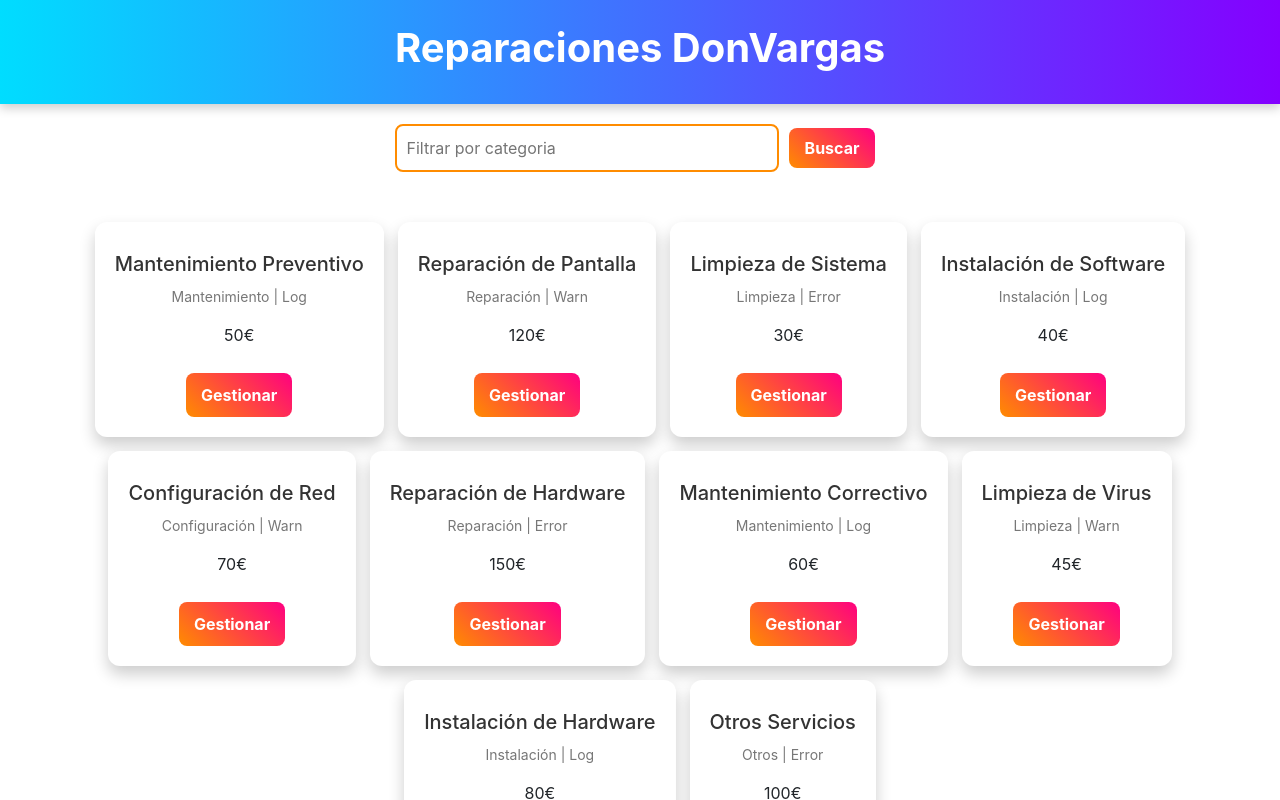
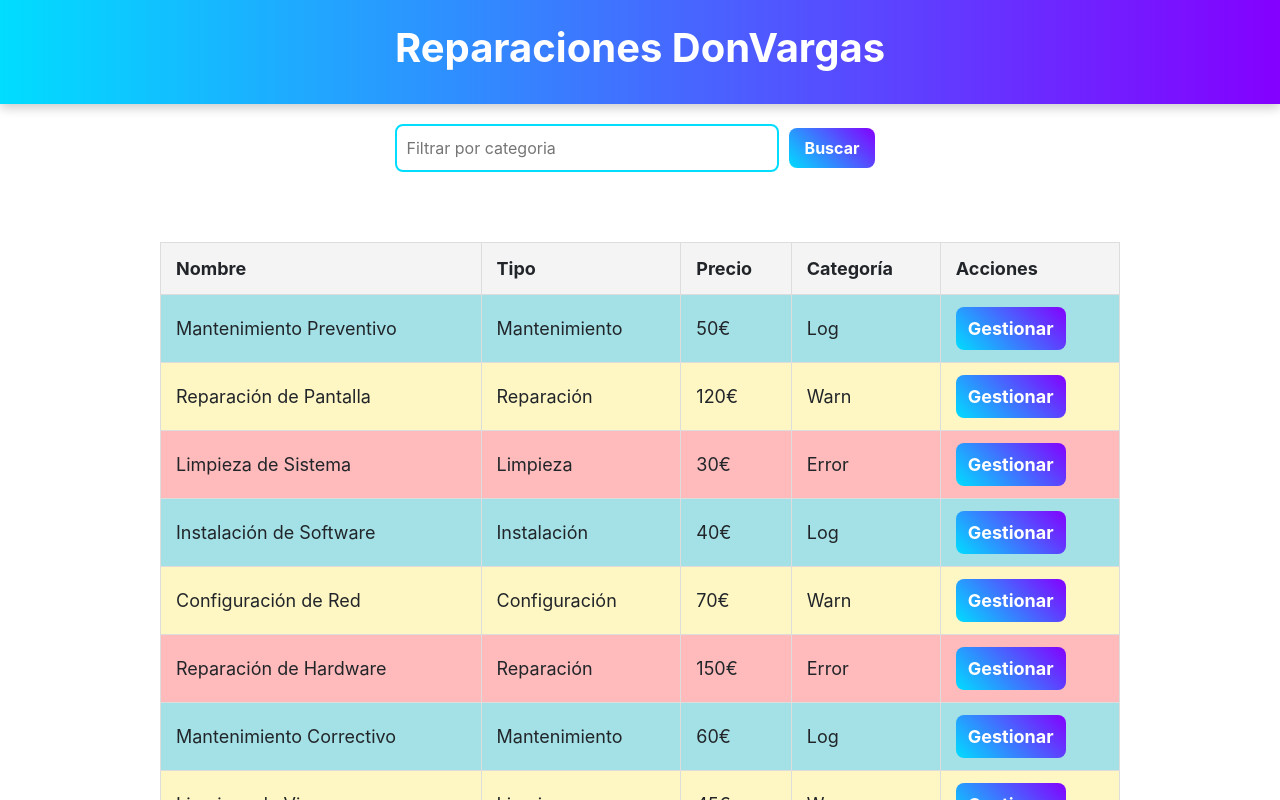
Before and after one commit to avargss/service-form-angular, an Angular app: page /incidentes in a window 1280 px wide. Shown: the top 800 px of the page. Built offline with nearby package versions, Linux system fonts and the light colour scheme; data requests are answered from the project's data file.

Commit message:
Falta implementar contador de incidencias en los servicios y hacer todo el form

```diff
--- a/src/app/components/incidencias/incidencias.component.css
+++ b/src/app/components/incidencias/incidencias.component.css
@@ -1,3 +1,53 @@
+.results {
+    display: flex;
+    justify-content: center;
+    justify-self: center;
+    margin-top: 50px;
+    margin-bottom: 50px;
+    width: 75%;
+}
+
+table {
+    width: 100%;
+    border-collapse: collapse;
+    margin: 20px 0;
+    font-size: 18px;
+    text-align: left;
+}
+
+table th, table td {
+    padding: 12px 15px;
+    border: 1px solid #ddd;
+}
+
+table th {
+    background-color: #f4f4f4;
+}
+
+table tr:nth-child(even) {
+    background-color: #f9f9f9;
+}
+
+table tr:hover {
+    background-color: #f1f1f1;
+}
+
+button {
+    padding: 8px 12px;
+    background: linear-gradient(45deg, #00ddff, #8400ff);
+    color: white;
+    font-weight: bold;
+    border-radius: 8px;
+    border: none;
+    cursor: pointer;
+    transition: background 0.3s ease-in-out, transform 0.2s ease-in-out;
+}
+
+button:hover {
+    background: linear-gradient(45deg, #8400ff, #00ddff);
+    transform: scale(1.1);
+}
+
 .listing {
     display: flex;
     flex-direction: column;
@@ -36,7 +86,7 @@
     padding: 10px 15px;
     margin-top: 10px;
     text-decoration: none;
-    background: linear-gradient(45deg, #ff8c00, #ff0080);
+    background: linear-gradient(45deg, #00ddff, #8400ff);
     color: white;
     font-weight: bold;
     border-radius: 8px;
@@ -45,6 +95,22 @@
 }
 
 .listing button:hover {
-    background: linear-gradient(45deg, #ff0080, #ff8c00);
+    background: linear-gradient(45deg, #8400ff, #00ddff);
     transform: scale(1.1);
 }
+
+@media (min-width: 500px) and (max-width: 768px) {
+    .results {
+        grid-template-columns: repeat(2, 1fr);
+    }
+
+    input[type="text"] {
+        width: 70%;
+    }
+}
+
+@media (max-width: 499px) {
+    .results {
+        grid-template-columns: 1fr;
+    }
+}
--- a/src/app/components/incidencias/incidencias.component.html
+++ b/src/app/components/incidencias/incidencias.component.html
@@ -1,6 +1,23 @@
-<section class="listing">
-  <h2 class="listing-heading">{{ incidencia.nombre }}</h2>
-  <p class="listing-size">{{ incidencia.tipo }} | {{incidencia.categoria}}</p>
-  <p class="listing-price">{{ incidencia.precio }}€</p>
-  <button (click)="selectIncidencia()">Gestionar</button>
+<section class="results">
+  <table>
+    <thead>
+      <tr>
+        <th>Nombre</th>
+        <th>Tipo</th>
+        <th>Precio</th>
+        <th>Categoría</th>
+        <th>Acciones</th>
+      </tr>
+    </thead>
+    <tbody>
+      <tr *ngFor="let incidencia of filteredIncidenciasList"
+        [ngStyle]="{'background-color': getBackgroundColor(incidencia.categoria)}">
+        <td>{{ incidencia.nombre }}</td>
+        <td>{{ incidencia.tipo }}</td>
+        <td>{{ incidencia.precio }}€</td>
+        <td>{{ incidencia.categoria }}</td>
+        <td><button (click)="selectIncidencia(incidencia);">Gestionar</button></td>
+      </tr>
+    </tbody>
+  </table>
 </section>
--- a/src/app/components/incidencias/incidencias.component.ts
+++ b/src/app/components/incidencias/incidencias.component.ts
@@ -12,12 +12,12 @@ import { IncidenciasService } from '../../services/incidencias.service';
 })
 export class IncidenciasComponent {
 
-  @Input() incidencia!: Incidencias;
+  @Input() filteredIncidenciasList: Incidencias[] = [];
   @Output() incidenciaSeleccionada = new EventEmitter<Incidencias>();
 
   incidenciasList: Incidencias[] = [];
   incidenciasService: IncidenciasService = inject(IncidenciasService);
-  filteredIncidenciasList: Incidencias[] = [];
+
 
   constructor() {
     this.incidenciasService.getAllIncidencias().then((incidenciasList: Incidencias[]) => {
@@ -44,12 +44,21 @@ export class IncidenciasComponent {
 
   }
 
-  selectIncidencia() {
-    console.log('Incidencia seleccionada', this.incidencia);
-
-    this.incidenciaSeleccionada.emit(this.incidencia);
+  selectIncidencia(incidencia: Incidencias) {
+    this.incidenciaSeleccionada.emit(incidencia);
   }
 
-
+  getBackgroundColor(categoria: string): string {
+    switch (categoria) {
+      case 'Log':
+        return 'rgba(88, 200, 210, 0.548)';
+      case 'Warn':
+        return 'rgba(253, 236, 128, 0.475)';
+      case 'Error':
+        return 'rgba(255, 133, 133, 0.552)';
+      default:
+        return 'white';
+    }
+  }
 
 }
--- a/src/app/components/ver-incidencias/ver-incidencias.component.css
+++ b/src/app/components/ver-incidencias/ver-incidencias.component.css
@@ -1,12 +1,3 @@
-.results {
-    display: flex;
-    flex-wrap: wrap;
-    justify-content: center;
-    gap: 14px;
-    margin-top: 50px;
-    margin-bottom: 50px;
-}
-
 section form {
     display: flex;
     align-items: center;
@@ -16,7 +7,7 @@ section form {
 }
 
 input[type="text"] {
-    border: solid 2px #ff8c00;
+    border: solid 2px #00ddff;
     padding: 10px;
     border-radius: 8px;
     width: 30%;
@@ -28,7 +19,7 @@ input[type="text"] {
 }
 
 input[type="text"]:focus {
-    border-color: #ff0080;
+    border-color: #8400ff;
     box-shadow: 0px 0px 5px rgba(255, 0, 128, 0.5);
 }
 
@@ -37,7 +28,7 @@ button.primary {
     border: none;
     padding: 8px 16px;
     margin-right: 10px;
-    background: linear-gradient(45deg, #ff8c00, #ff0080);
+    background: linear-gradient(45deg, #00ddff, #8400ff);
     color: white;
     font-size: 16px;
     font-weight: bold;
@@ -54,7 +45,7 @@ button.primary:hover {
 h1 {
     font-size: 28px;
     font-weight: bold;
-    color: #ff8c00;
+    color: #00ddff;
     text-align: center;
     margin-top: 20px;
     text-transform: uppercase;
@@ -81,19 +72,3 @@ h1 {
     color: #777;
     margin: 5px 0;
 }
-
-@media (min-width: 500px) and (max-width: 768px) {
-    .results {
-        grid-template-columns: repeat(2, 1fr);
-    }
-
-    input[type="text"] {
-        width: 70%;
-    }
-}
-
-@media (max-width: 499px) {
-    .results {
-        grid-template-columns: 1fr;
-    }
-}
--- a/src/app/components/ver-incidencias/ver-incidencias.component.html
+++ b/src/app/components/ver-incidencias/ver-incidencias.component.html
@@ -1,11 +1,12 @@
 <section>
-    <form>
-        <input type="text" placeholder="Filtrar por categoria" #filter (submit)="filterResults(filter.value)" />
+    <form (submit)="filterResults(filter.value); $event.preventDefault();">
+        <input type="text" placeholder="Filtrar por categoria" #filter />
         <button class="primary" type="button" (click)="filterResults(filter.value)">Buscar</button>
     </form>
 </section>
 
-<section *ngIf="incidenciaSeleccionada" class="selected-incidencia" [ngStyle]="{'background-color': getBackgroundColor(incidenciaSeleccionada.categoria)}">
+<section *ngIf="incidenciaSeleccionada" class="selected-incidencia"
+    [ngStyle]="{'background-color': getBackgroundColor(incidenciaSeleccionada.categoria)}">
     <h2>{{ incidenciaSeleccionada.nombre }}</h2>
     <p>Tipo: {{ incidenciaSeleccionada.tipo }}</p>
     <p>Precio: {{ incidenciaSeleccionada.precio }}€</p>
@@ -15,8 +16,4 @@
     <button class="primary" (click)="closeIncidencia()">Cerrar</button>
 </section>
 
-<section class="results">
-    <app-incidencias *ngFor="let incidencia of filteredIncidenciasList" [incidencia]="incidencia"
-        (incidenciaSeleccionada)="selectIncidencia($event)">
-    </app-incidencias>
-</section>
+<app-incidencias [filteredIncidenciasList]="filteredIncidenciasList" (incidenciaSeleccionada)="selectIncidencia($event)"></app-incidencias>
--- a/src/app/components/ver-incidencias/ver-incidencias.component.ts
+++ b/src/app/components/ver-incidencias/ver-incidencias.component.ts
@@ -2,11 +2,11 @@ import { Component, inject } from '@angular/core';
 import { Incidencias } from '../../model/incidencias';
 import { IncidenciasService } from '../../services/incidencias.service';
 import { IncidenciasComponent } from "../incidencias/incidencias.component";
-import { NgFor, NgIf, NgStyle } from '@angular/common';
+import { NgIf, NgStyle } from '@angular/common';
 
 @Component({
   selector: 'app-ver-incidencias',
-  imports: [IncidenciasComponent, NgFor, NgIf, NgStyle],
+  imports: [NgIf, NgStyle, IncidenciasComponent],
   templateUrl: './ver-incidencias.component.html',
   styleUrl: './ver-incidencias.component.css'
 })
@@ -16,17 +16,19 @@ export class VerIncidenciasComponent {
   incidenciasService: IncidenciasService = inject(IncidenciasService);
   filteredIncidenciasList: Incidencias[] = [];
   incidenciaSeleccionada: Incidencias | null = null;
+  categorias: string[] = [];
 
   constructor() {
     this.incidenciasService.getAllIncidencias().then((incidenciasList: Incidencias[]) => {
       this.incidenciasList = incidenciasList;
       this.filteredIncidenciasList = incidenciasList;
+      this
     });
   }
 
   filterResults(text: string) {
     if (!text) {
-      this.filteredIncidenciasList = this.incidenciasList.filter((incid) => incid?.categoria.toLowerCase().includes(text.toLowerCase()));
+      this.filteredIncidenciasList = this.incidenciasList;
       return;
     }
 
@@ -35,17 +37,17 @@ export class VerIncidenciasComponent {
     );
 
 
-    /* this.productsService.getAllProducts().then((productsList: Products[]) => {
-      this.productsList = productsList;
-      this.filteredProductsList = productsList;
+    /* this.incidenciasService.getAllIncidencias().then((listaIncidencias: Incidencias[]) => {
+      this.incidenciasList = listaIncidencias;
+      this.filteredIncidenciasList = listaIncidencias;
     }); */
 
   }
 
   selectIncidencia(incidencia: Incidencias) {
-    console.log('Incidencia seleccionada llega');
 
     this.incidenciaSeleccionada = incidencia;
+    console.log('Incidencia seleccionada llega', this.incidenciaSeleccionada);
   }
 
   closeIncidencia() {
```
